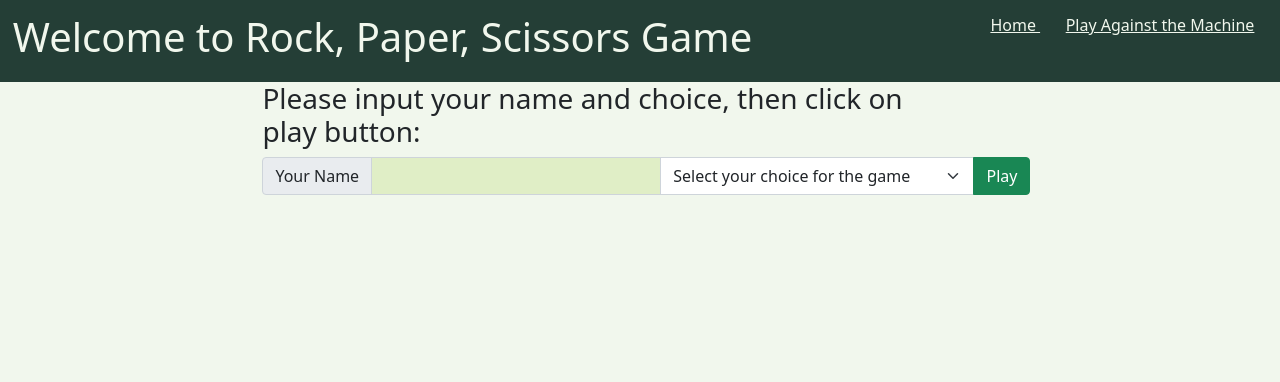
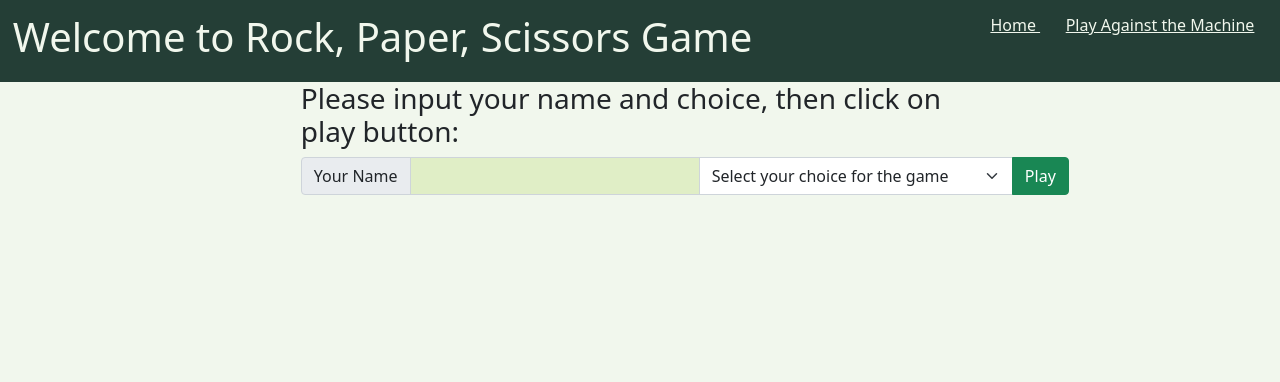
Before and after one commit to sandramolina/wk3_weekend_homework, a Flask app: page /play in a window 1280 px wide. Shown: the top 382 px of the page. Run offline with Flask 2, Linux system fonts and the light colour scheme.

Commit message:
changes play page display to block

```diff
--- a/static/main.css
+++ b/static/main.css
@@ -73,3 +73,7 @@ input {
 .skip-to-content-link:focus {
 transform: translateY(0%);
 }
+
+.id-play {
+    display: block;
+}
--- a/templates/play.html
+++ b/templates/play.html
@@ -1,7 +1,7 @@
 {% extends "base.html" %}
 
 {% block content %}
-<main id="main">
+<main id="main" class="id-play">
     <div id="form-container">
         <h3>Please input your name and choice, then click on play button:</h3>
         <form class="input-group mb-3" id="game-setup" action="/play" method="post">
```
